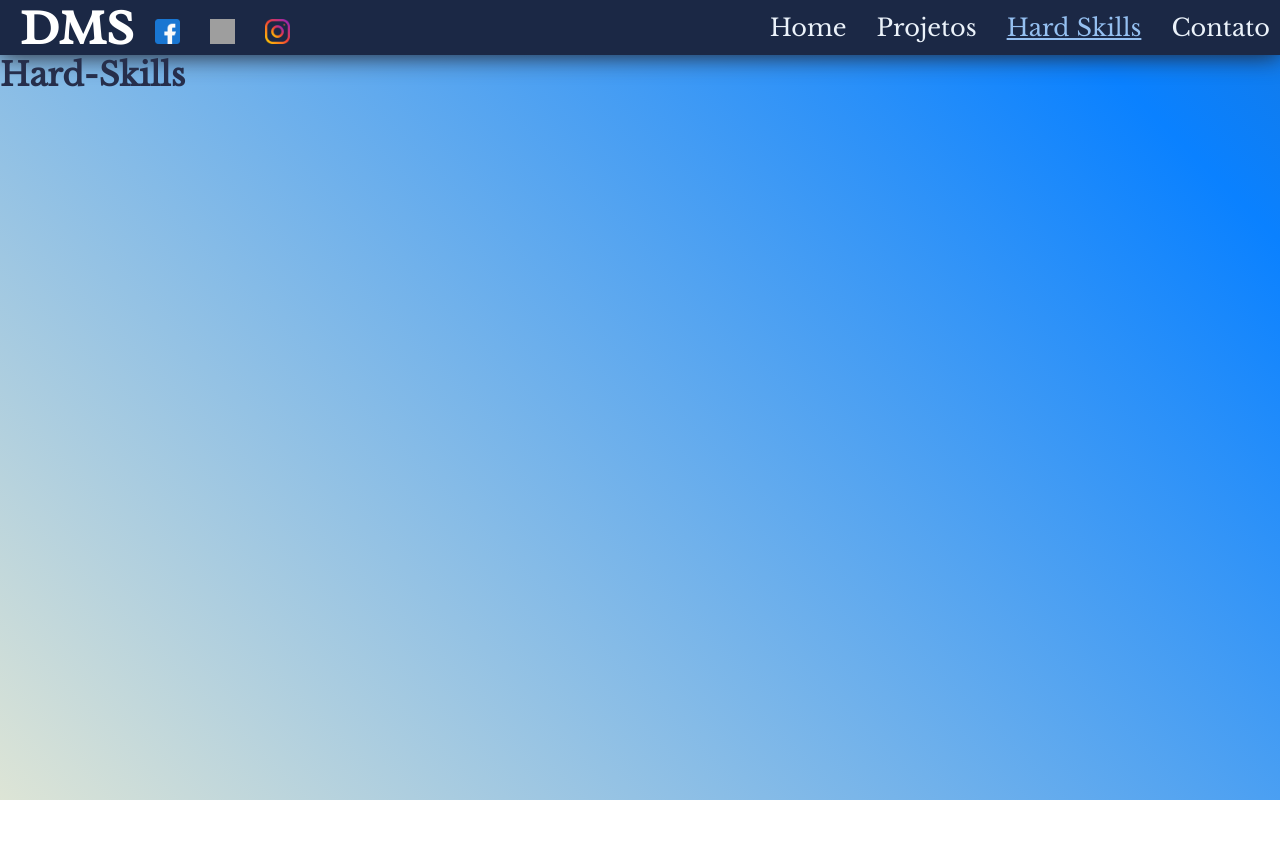
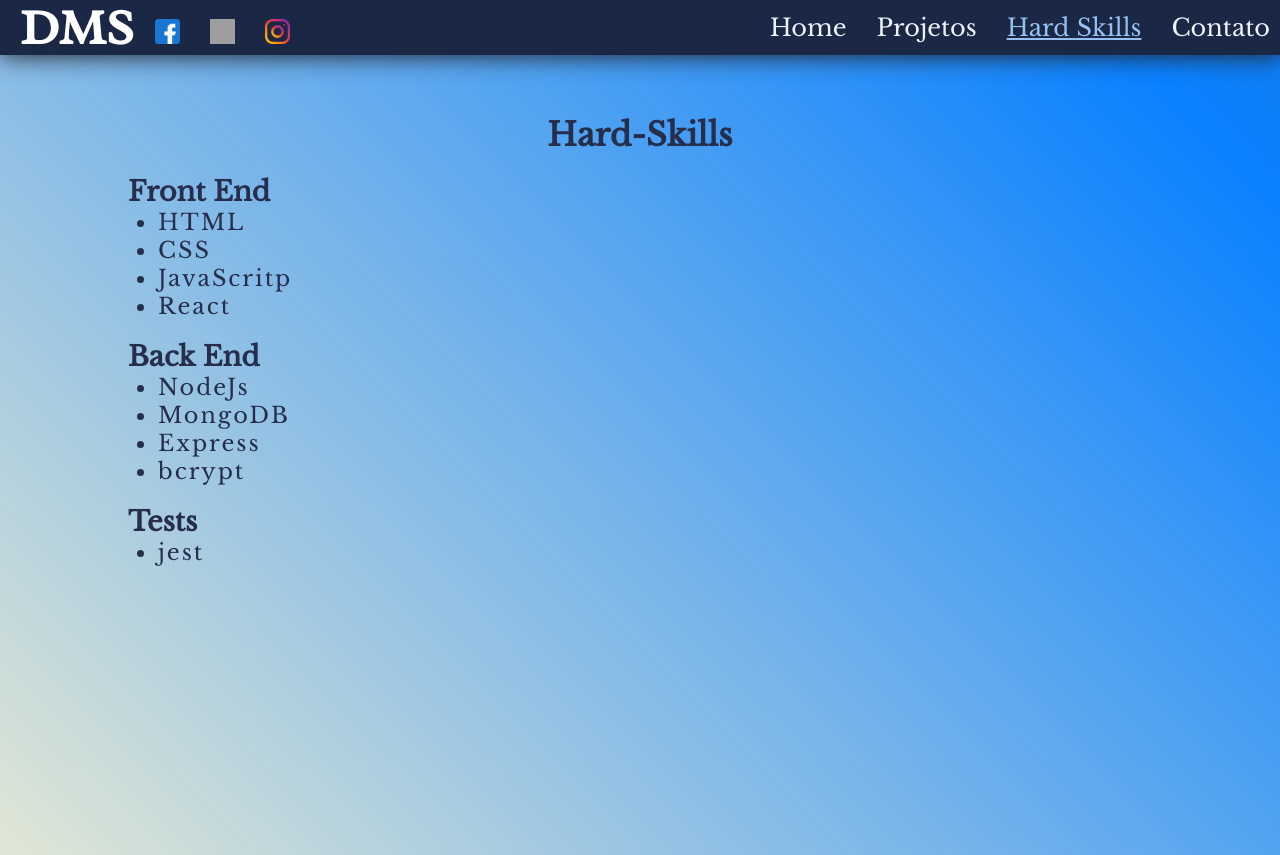
Before and after one commit to dennisMarcelo/portifolioReact, a React (Create React App) app: page /hardskills in a window 1280 px wide. Before the commit the page ends 800 px from the top, so only its background shows below. Built offline with nearby package versions, Linux system fonts and the light colour scheme; grey boxes are pictures that could not be loaded.

Commit message:
hardSkills page partially complete

```diff
--- a/src/data/data.js
+++ b/src/data/data.js
@@ -6,7 +6,11 @@ export default function data() {
       specialty: 'Desenvolvedor Full-Stack',
       resume: ['Atualmente estudo na Trybe onde busco me tornar full-stack utilizando tecnologias como JavaScript, React, nodeJs, mongoDB e Python. Na Trybe também busco desenvolver habilidades  sociocomportamentais e metodologias ágeis como scrum e kanban.', 'Sou formado em análise e desenvolvimento de sistema pela universidade Estácio,apaixonado por tecnologia e pela praticidade e comodidade que elas nos proporcionam, pelo mesmo motivo decidi me tornar desenvolvedor.'],
     },
-    hardSkills: {},
+    hardSkills: {
+      frontEnd: [' HTML', 'CSS', 'JavaScritp', 'React'],
+      backEnd: ['NodeJs', 'MongoDB', 'Express', 'bcrypt'],
+      test: ['jest'],
+    },
     projetos: {},
   };
 }
--- a/src/pages/HardSkills.jsx
+++ b/src/pages/HardSkills.jsx
@@ -1,9 +1,36 @@
-import React from 'react';
+/* eslint-disable react/destructuring-assignment */
+import React, { useContext } from 'react';
+import Context from '../provider/Context';
+import './style/HardSkills.css';
 
 function HardSkills() {
+  const { dataUser: { hardSkills } } = useContext(Context);
+
+  const Li = (arraySkills) => (
+    <>
+      {arraySkills.map((ele) => <li>{ele}</li>)}
+    </>
+  );
+
   return (
     <main className="HardSkills">
-      <h1>Hard-Skills</h1>
+      <h1 className="hardSkills-title">Hard-Skills</h1>
+      <div className="skills">
+        <ul className="front-end">
+          <h4>Front End</h4>
+          {hardSkills !== undefined ? Li(hardSkills.frontEnd) : ''}
+        </ul>
+
+        <ul className="back-end">
+          <h4>Back End</h4>
+          {hardSkills !== undefined ? Li(hardSkills.backEnd) : ''}
+        </ul>
+
+        <ul className="test">
+          <h4>Tests</h4>
+          {hardSkills !== undefined ? Li(hardSkills.test) : ''}
+        </ul>
+      </div>
     </main>
   );
 }
--- /dev/null
+++ b/src/pages/style/HardSkills.css
@@ -0,0 +1,30 @@
+.HardSkills{
+  width: 100vw;
+  height: 100vh;
+  padding-top: 20px
+}
+
+.hardSkills-title {
+  text-align: center;
+}
+
+.skills {
+  width: 80%;
+  margin: 20px auto;
+}
+
+.skills ul {
+  margin: 20px 0;
+}
+
+.skills ul li {
+  margin-left: 30px;
+  font-size: 1.4em;
+  letter-spacing: 2px;
+}
+
+@media screen and (min-width:860px) {
+  .HardSkills {
+    padding-top: 60px
+  }
+}
```
Also changed, not shown: 1 other file (tests, documents, lock files or other folders).
